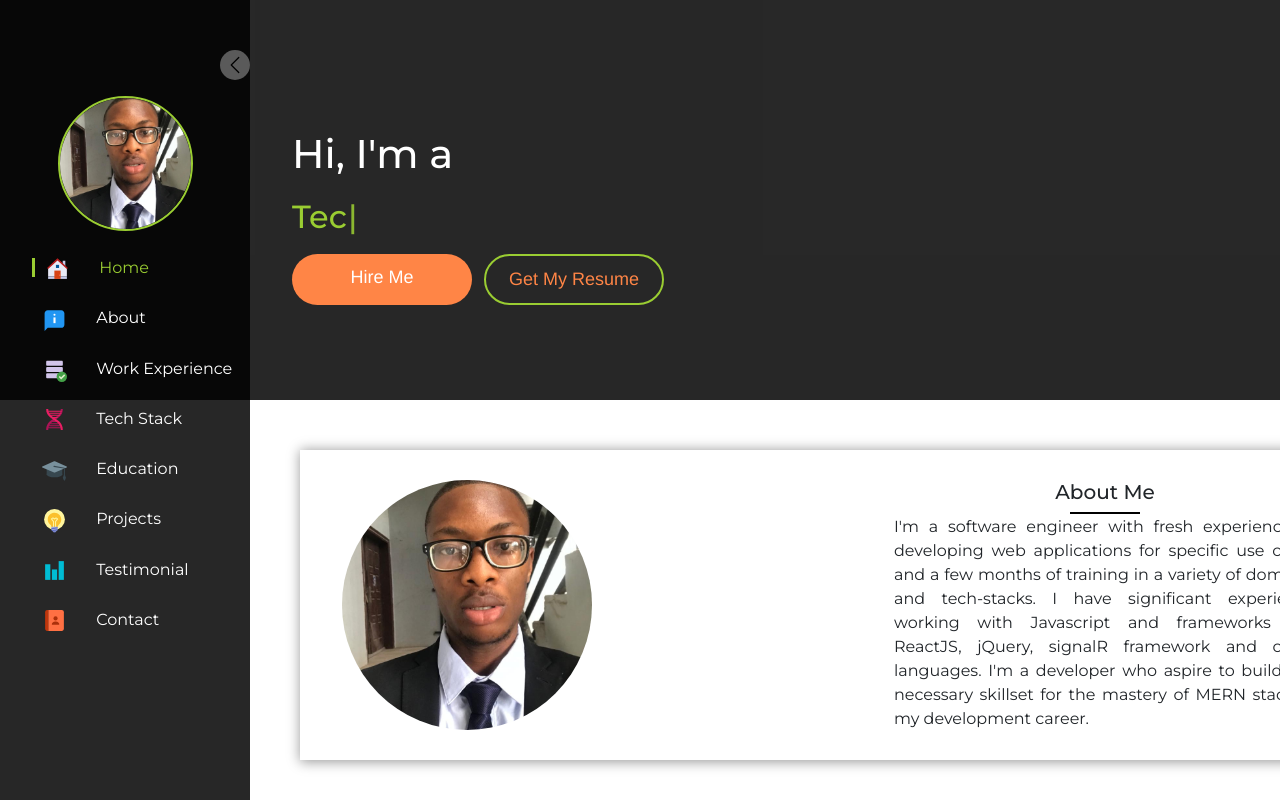
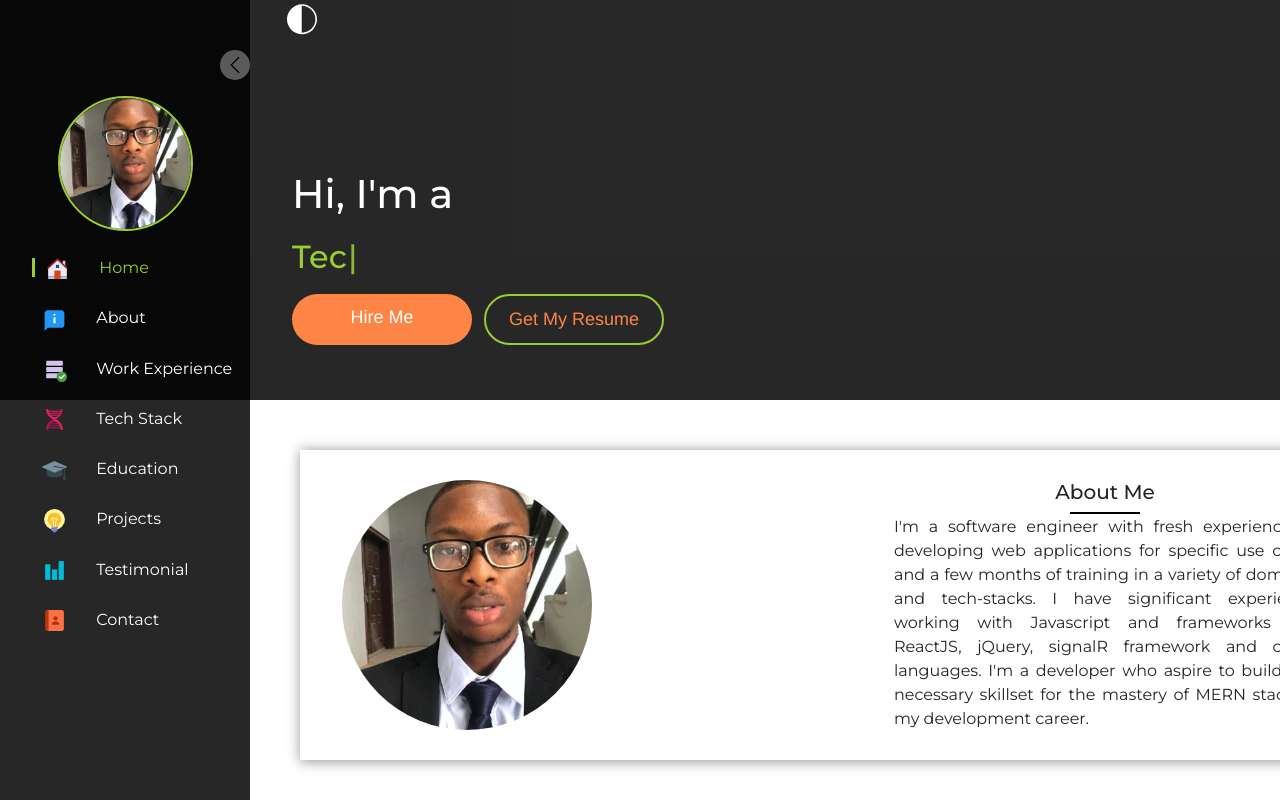
Before and after one commit to Emmychriss/portfolio, a React (Create React App) app: page / in a window 1280 px wide. Shown: the top 800 px of the page. Built offline with nearby package versions, Linux system fonts and the light colour scheme.

Commit message:
added theme change icon in home comp.

```diff
--- a/src/Components/Home/Home.js
+++ b/src/Components/Home/Home.js
@@ -2,9 +2,19 @@ import "./Home.css";
 import Typewritter from "typewriter-effect";
 import myCV from "../../assets/CV/Emmanuel_Nduka_CV.pdf";
 
-const Home = () => {
+import { WiMoonAltThirdQuarter, WiMoonAltFirstQuarter } from "react-icons/wi";
+
+const Home = (props) => {
   return (
     <div className="container-fluid home" id="home">
+      <div className="themeChange" onClick={props.changeTheme}>
+        {props.theme === "light" ? (
+          <WiMoonAltThirdQuarter size={40} />
+        ) : (
+          <WiMoonAltFirstQuarter size={40} />
+        )}
+      </div>
+
       <div className="container home-content">
         <h1>Hi, I'm a </h1>
         <h2>
```
